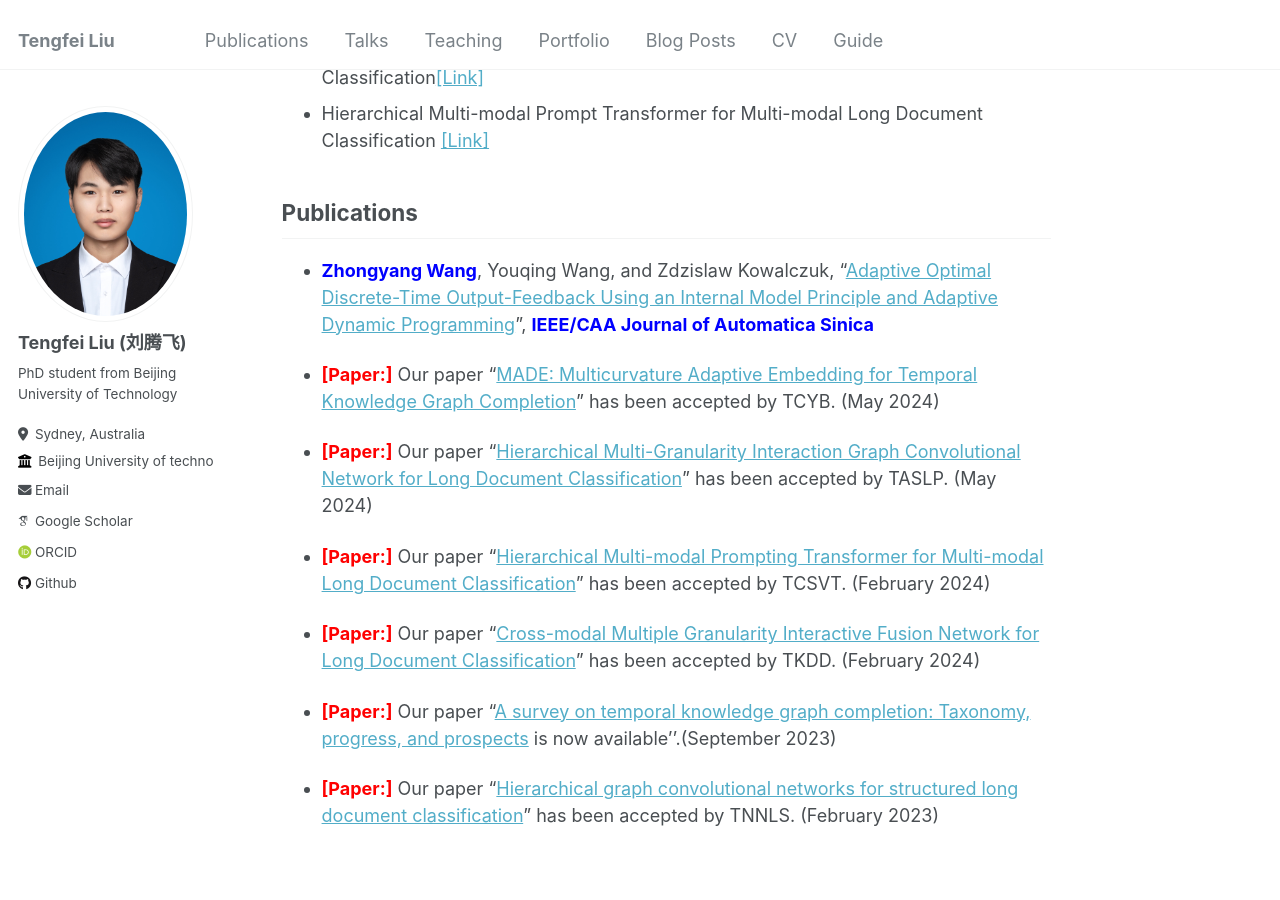
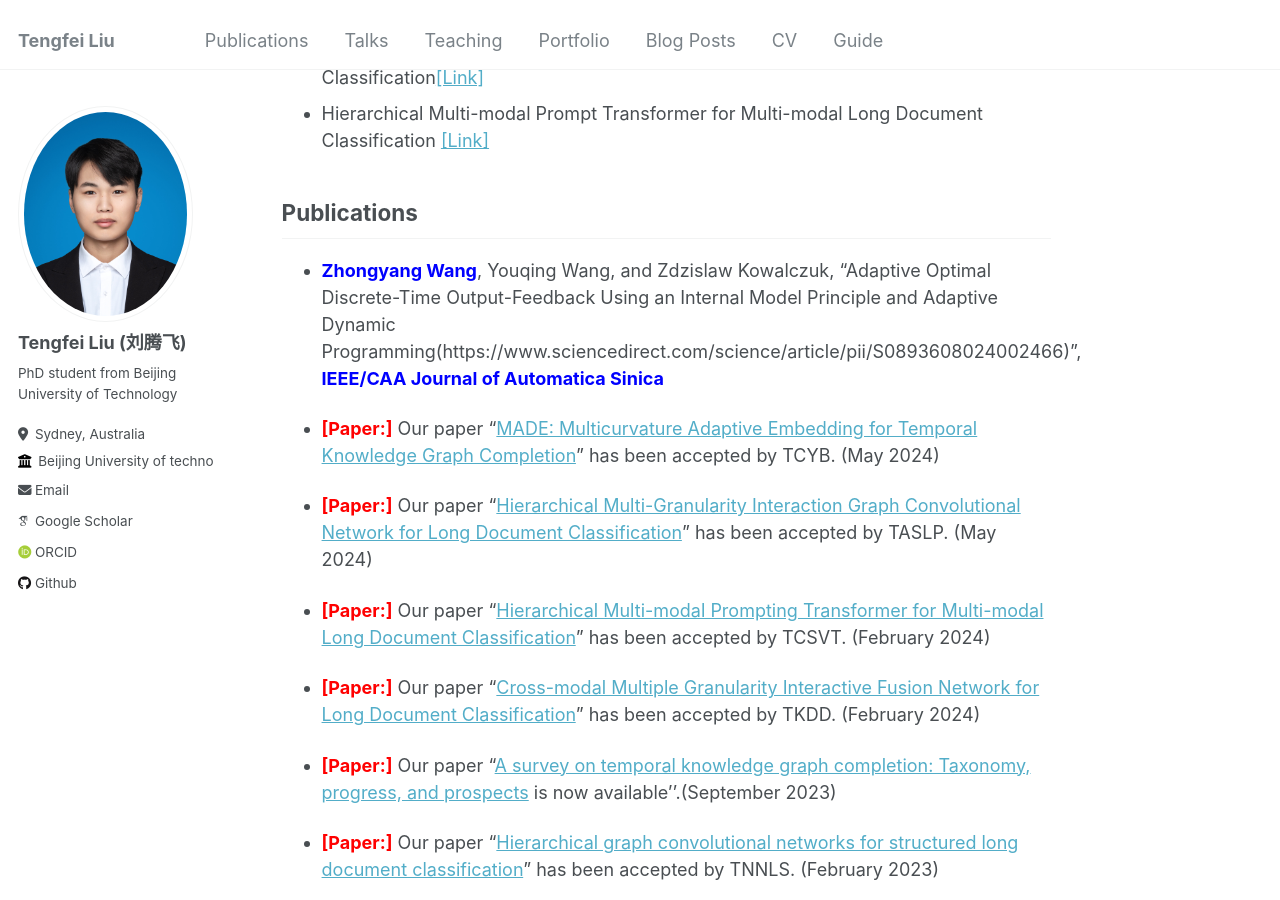
Before and after one commit to Zhongyang-Wang1/ZhongyangWang.github.io, a Jekyll site: the page built from _pages/about.md, in a window 1280 px wide and 900 px high, scrolled down 348 px. Built offline with Jekyll 4.4.1, drawn with Linux system fonts in a browser that asks for light colours; some web fonts are replaced.

Commit message:
Update about.md

```diff
--- a/_pages/about.md
+++ b/_pages/about.md
@@ -16,7 +16,7 @@ I am a Ph.D. student enrolled in a combined master's and doctoral program superv
 ## Publications
 
 
-* **<span style="color:blue;">Zhongyang Wang</span>**, Youqing Wang, and Zdzislaw Kowalczuk, "[Adaptive Optimal Discrete-Time Output-Feedback Using an Internal Model Principle and Adaptive Dynamic Programming](https://www.sciencedirect.com/science/article/pii/S0893608024002466)", **<span style="color:blue;">IEEE/CAA Journal of Automatica Sinica</span>**
+* **<span style="color:blue;">Zhongyang Wang</span>**, Youqing Wang, and Zdzislaw Kowalczuk, "Adaptive Optimal Discrete-Time Output-Feedback Using an Internal Model Principle and Adaptive Dynamic Programming(https://www.sciencedirect.com/science/article/pii/S0893608024002466)", **<span style="color:blue;">IEEE/CAA Journal of Automatica Sinica</span>**
 
 * **<span style="color:red;">[Paper:]</span>** Our paper "[MADE: Multicurvature Adaptive Embedding for Temporal Knowledge Graph Completion](https://example.com/paper2)" has been accepted by TCYB. (May 2024)
 
```
